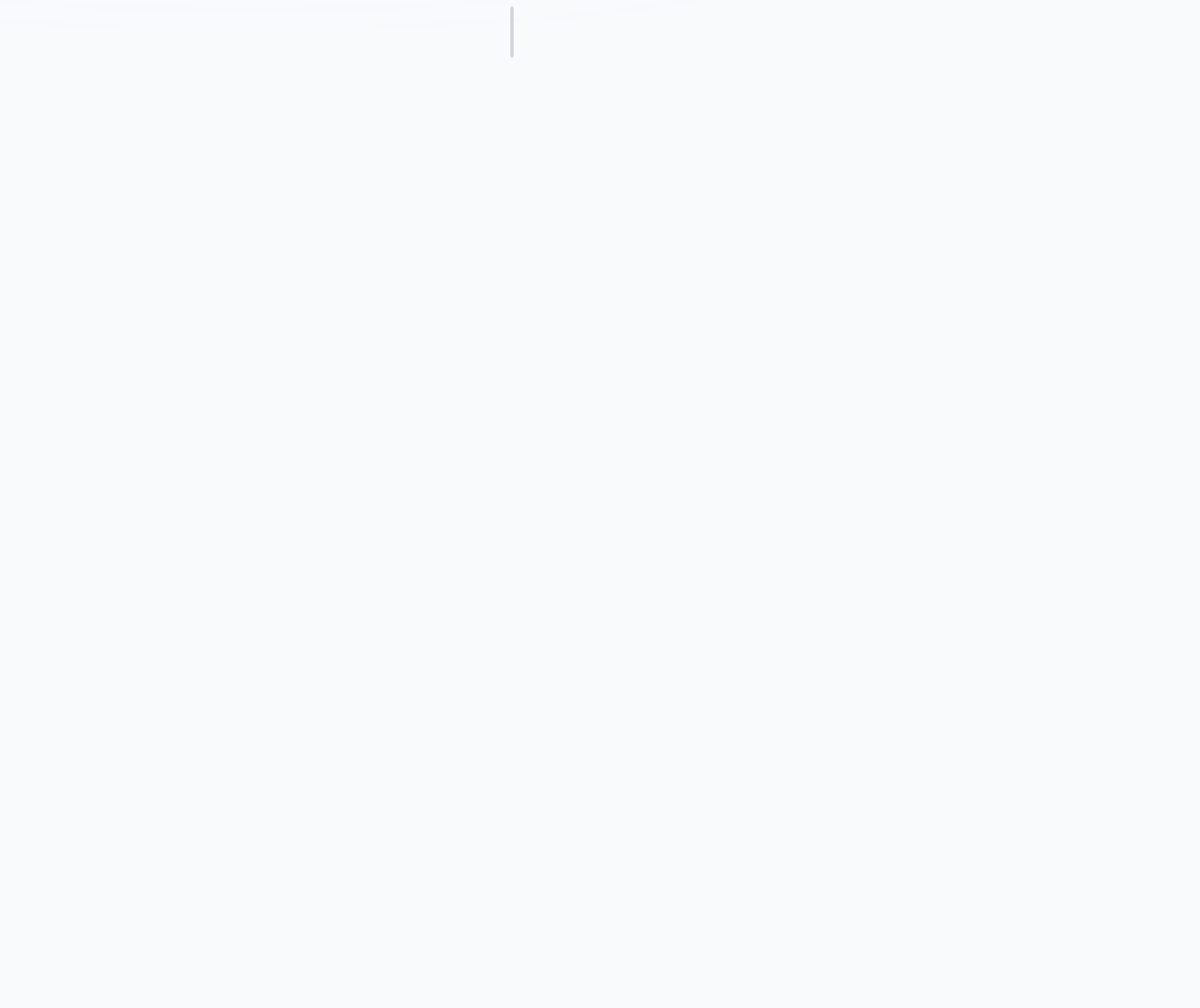
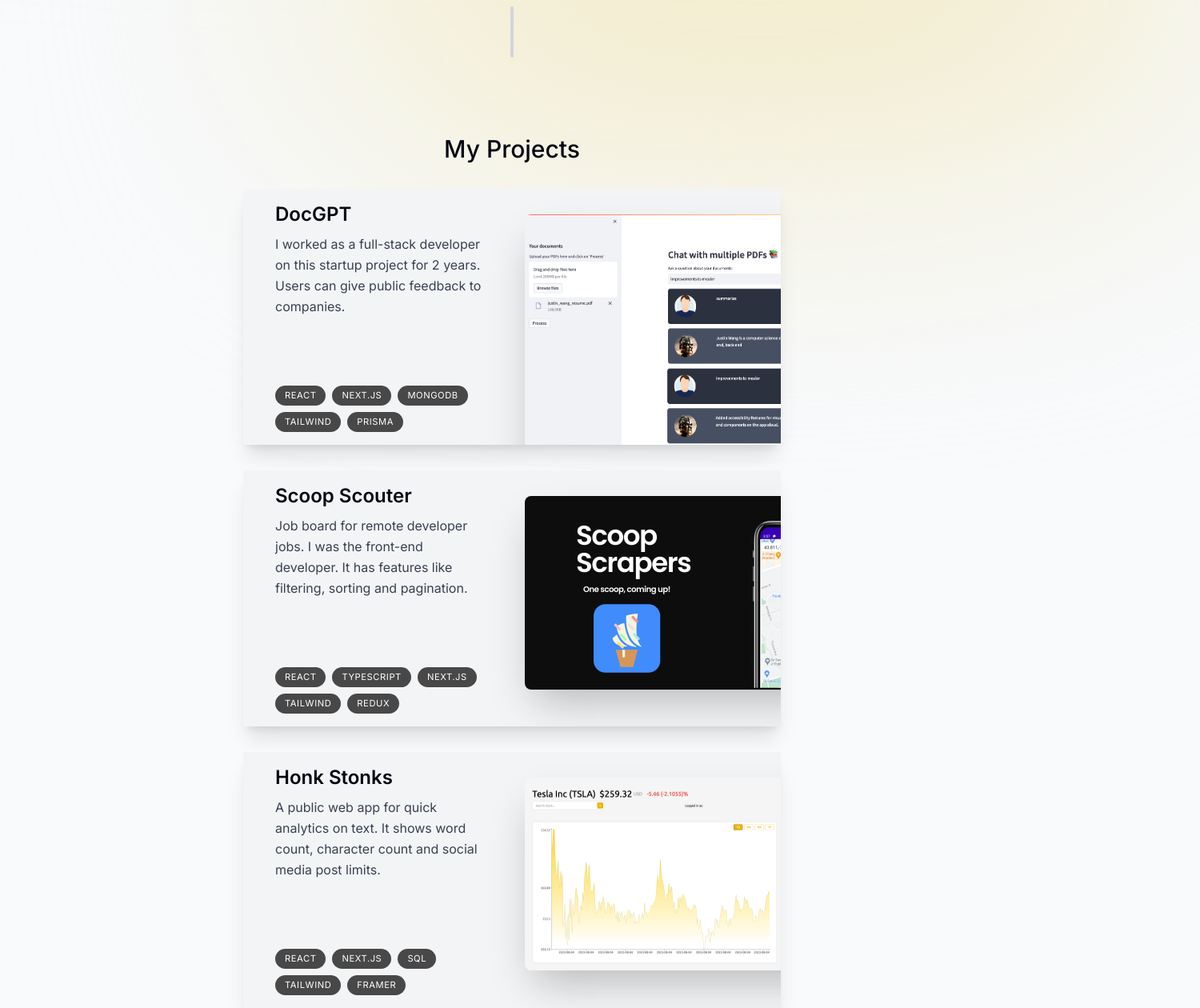
Before and after one commit to ktan46/me-portfolio, a Next.js app: page / in a window 1280 px wide. Shown: the part 870-2130 px from the top of the page at 80% size, 1500 px wide, since content can reach past the window. Before the commit the page ends 1038 px from the top, so only its background shows below. Built offline with nearby package versions, Linux system fonts and the light colour scheme.

Commit message:
added projects section, updated landing banner

```diff
--- a/app/layout.tsx
+++ b/app/layout.tsx
@@ -23,7 +23,10 @@
               h-[31.25rem] w-[31.25rem] rounded-full blur-[10rem] sm:w-[68.75rem]" ></div>
         <div className="bg-[#c8ebf0] top-[-1rem] left-[-35rem] -z-10 absolute
               h-[31.25rem] w-[50rem] rounded-full blur-[10rem] sm:w-[68.75rem]
-              md:left-[-33rem] lg:left[-28rem] xl:left-[-15rem] 2xl:left-[-5rem]" ></div>
+              md:left-[-30rem] lg:left[-28rem] xl:left-[-15rem] 2xl:left-[-5rem]" ></div>
+        <div className="bg-[#f2eac6] top-[35rem] left-[25rem] -z-10 absolute
+              h-[31.25rem] w-[50rem] rounded-full blur-[10rem] sm:w-[68.75rem]
+              md:right-[-33rem] lg:right[-28rem] xl:right-[-15rem] 2xl:right-[-5rem]" ></div>
         <Header />
         {children}
       </body>
--- a/app/page.tsx
+++ b/app/page.tsx
@@ -1,4 +1,5 @@
 import Intro from "@/components/Intro";
+import Project from "@/components/Project";
 import SectionDivider from "@/components/SectionDivider";
 
 export default function Home() {
@@ -6,6 +7,7 @@
     <main className="flex flex-col items-center px-4">
       <Intro />
       <SectionDivider />
+      <Project />
     </main>
   )
 }
--- /dev/null
+++ b/components/Project.tsx
@@ -0,0 +1,47 @@
+import React from 'react'
+import SectionHeading from './section-heading'
+import { projectsData } from '@/lib/data'
+import Image from 'next/image'
+
+
+export default function Projects() {
+  return (
+    <section>
+      <SectionHeading>My Projects</SectionHeading>
+      <div>
+        {
+          projectsData.map((project, index) => (
+            <React.Fragment key={index}>
+              <Project {...project}/>
+            </React.Fragment>
+          ))}
+      </div>
+    </section>
+  )
+}
+
+type ProjectProps = (typeof projectsData)[number];
+
+function Project({
+  title,
+  description,
+  tags,
+  imageUrl,
+  repo
+}: ProjectProps) {
+  return <section className="group bg-gray-100 hover:bg-gray-200 transition max-w-[42rem] shadow-xl overflow-hidden sm:pr-8 relative sm:h-[20rem] mb-3 sm:mb-8 last:mb-0">
+    <div className="py-4 px-5 sm:pl-10 sm:max-w-[50%] flex flex-col h-full ">
+      <h3 className="text-2xl font-semibold">{title}</h3>
+      <p className="mt-2 leading-relaxed text-gray-700">{description}</p>
+      <ul className="flex flex-wrap mt-4 gap-2 sm:mt-auto">
+        {tags.map((tag, index) => (
+          <li className="bg-black/[0.7] px-3 py-1 text-[0.7rem] uppercase tracking-wider text-white rounded-full"key={index}>{tag}</li>
+        ))}
+      </ul>
+    </div>
+    <a href={repo} target="_blank">
+    <Image  src={imageUrl} alt={title} quality={100}
+      className="group-hover:scale-[1.15] group-active:scale-[1.05] group-hover:-translate-x-5 group-hover:translate-y-3 group-hover:-rotate-2 transition absolute top-8 -right-40 w-[30rem] rounded-lg shadow-2xl group-even:-right-[initial]"/>
+    </a>
+  </section>;
+}
--- /dev/null
+++ b/components/section-heading.tsx
@@ -0,0 +1,13 @@
+import React from 'react'
+
+type SectionHeadingProps = {
+  children: React.ReactNode;
+}
+
+export default function SectionHeading({ children }: SectionHeadingProps) {
+  return (
+    <h2 className="text-3xl text-center capitalize mb-8 font-medium">
+      { children }
+    </h2>
+  )
+}
--- a/lib/data.ts
+++ b/lib/data.ts
@@ -58,25 +58,28 @@
 
 export const projectsData = [
   {
-    title: "CorpComment",
+    title: "DocGPT",
     description:
       "I worked as a full-stack developer on this startup project for 2 years. Users can give public feedback to companies.",
     tags: ["React", "Next.js", "MongoDB", "Tailwind", "Prisma"],
     imageUrl: corpcommentImg,
+    repo: "https://github.com/ktan46/docgpt",
   },
   {
-    title: "rmtDev",
+    title: "Scoop Scouter",
     description:
       "Job board for remote developer jobs. I was the front-end developer. It has features like filtering, sorting and pagination.",
     tags: ["React", "TypeScript", "Next.js", "Tailwind", "Redux"],
     imageUrl: rmtdevImg,
+    repo: "https://github.com/jutinwang/DeerHacks-2023-Scoop-Scouter",
   },
   {
-    title: "Word Analytics",
+    title: "Honk Stonks",
     description:
       "A public web app for quick analytics on text. It shows word count, character count and social media post limits.",
     tags: ["React", "Next.js", "SQL", "Tailwind", "Framer"],
     imageUrl: wordanalyticsImg,
+    repo: "https://github.com/BlackTulipLatte/stock_tracker",
   },
 ] as const;
 
```
